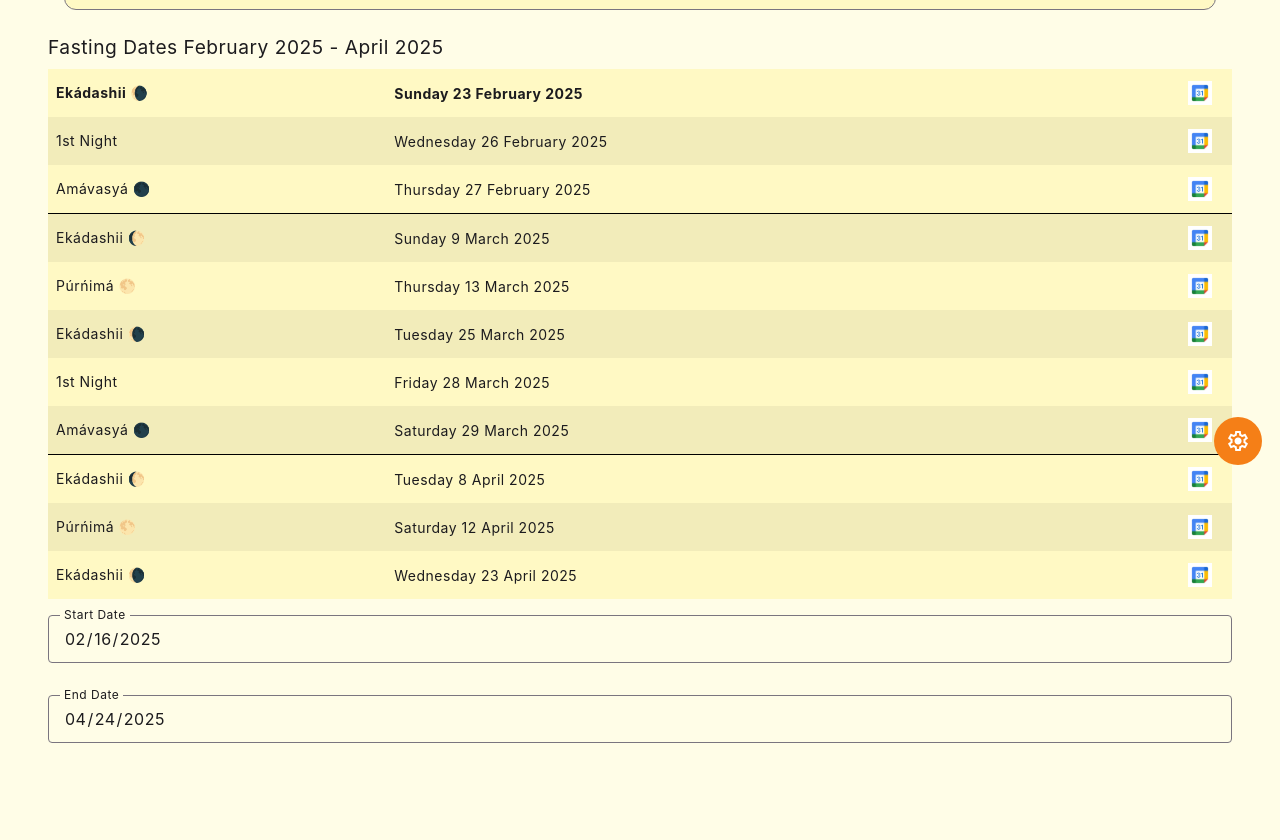
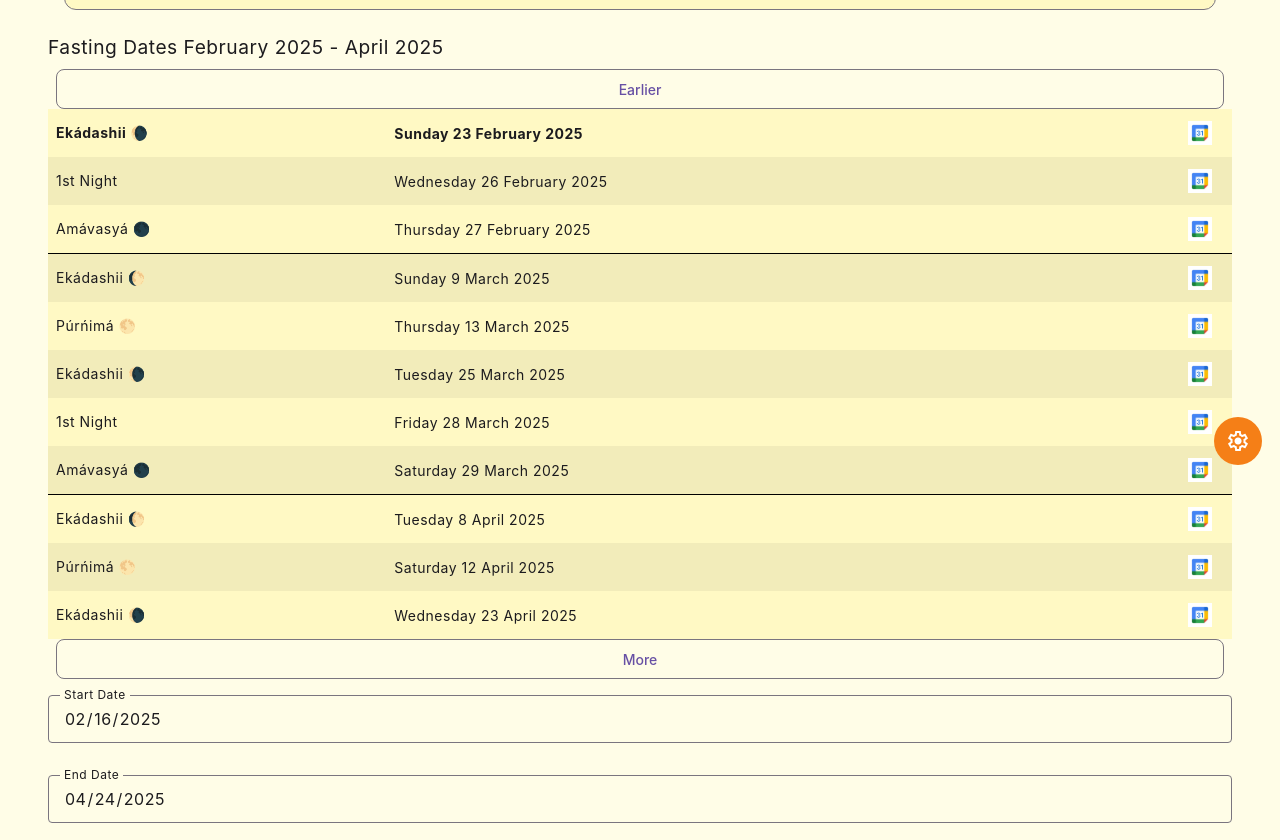
Before and after one commit to infinite-happiness/Ananda-Marga-Fasting-Calendar, a plain HTML site: page index.html in a window 1280 px wide. Shown: the part 325-1165 px from the top of the page. Drawn offline with Linux system fonts and the light colour scheme.

Commit message:
ADD buttons for earlier and later calendar dates

```diff
--- a/index.html
+++ b/index.html
@@ -127,6 +127,10 @@
 
 					this.startingDate = DateTime.fromISO(startDate).setLocale(this.selectedLocale);
 					this.endingDate = DateTime.fromISO(endDate).setLocale(this.selectedLocale);
+
+					// update input date object if dates are changed elsewhere
+					this.$refs.start_date.value = this.startingDate.toISODate();
+					this.$refs.end_date.value = this.endingDate.toISODate();
 
 					let storageObject = {};
 					localStorage.removeItem('calendar');
@@ -399,6 +403,10 @@
 			<h3 class="capitalize" style="margin:25px 0 10px 0;"
 				x-text="'Fasting Dates ' + startingDate.monthLong + ' ' + startingDate.year + ' - ' + endingDate.monthLong + ' ' + endingDate.year">
 			</h3>
+			<button class="border small-round responsive"
+				@click="update(DateTime.fromISO(startingDate).minus({days:29}), $refs.end_date.value)">
+				Earlier
+			</button>
 			<table class="stripes yellow2" style="border-collapse: collapse;">
 				<tbody>
 					<template x-for="row in rows">
@@ -479,6 +487,10 @@
 					</template>
 				</tbody>
 			</table>
+			<button class="border small-round responsive"
+				@click="update($refs.start_date.value, DateTime.fromISO(endingDate).plus({days:29}))">
+				More
+			</button>
 
 			<div class="field label border">
 				<label for="start_date" class="active">Start Date</label>
```
